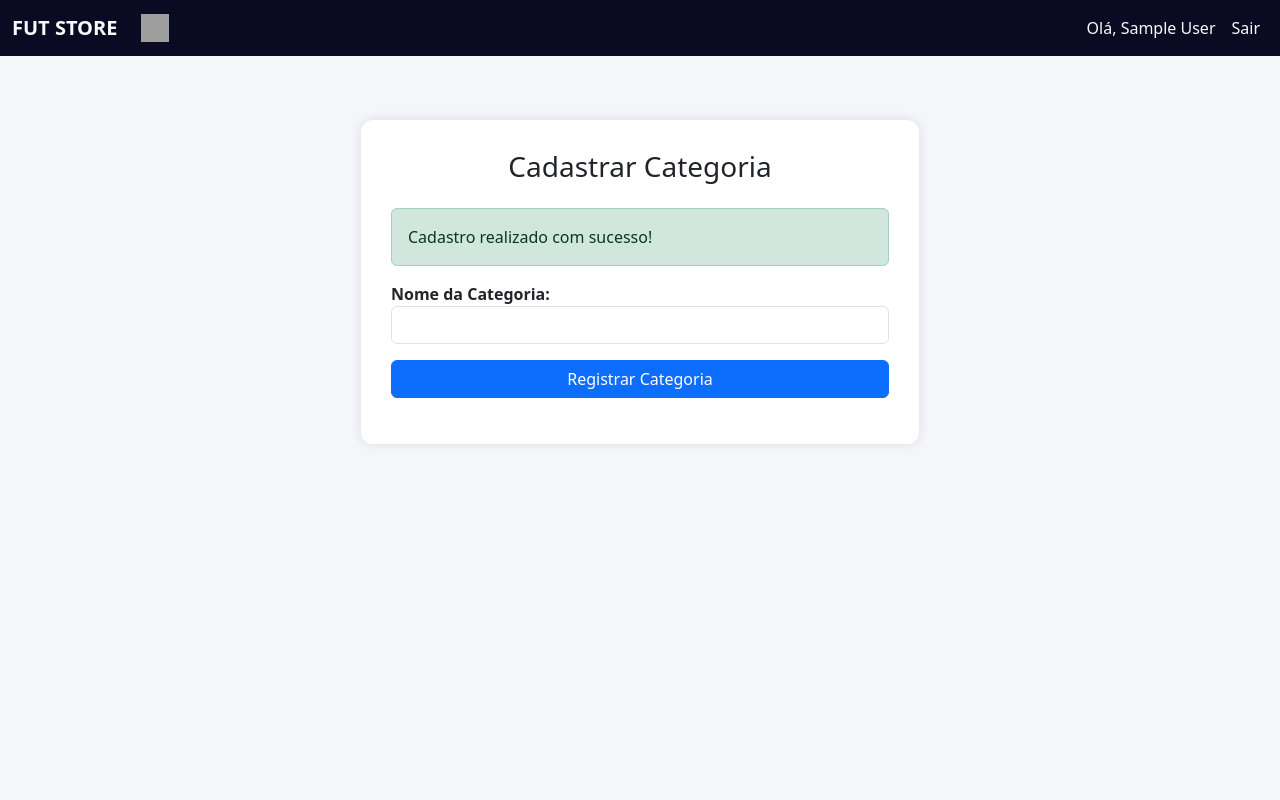
After one commit to Heitorarj/Projeto-Final---WEB2, a PHP site: page /views/Admin/categoriaCadastro.php in a window 1280 px wide. The commit adds this page. Run offline with PHP 8.4, Linux system fonts and the light colour scheme; the visitor is signed in with stand-in values (Sample User, id 1); grey boxes are pictures that could not be loaded.

Commit message:
Cadastro de fabricante e categoria

```diff
--- /dev/null
+++ b/views/Admin/categoriaCadastro.php
@@ -0,0 +1,57 @@
+<?php
+    include "headerAdmin.php";
+?>
+
+<!DOCTYPE html>
+<html lang="pt-BR">
+
+<head>
+    <meta charset="UTF-8">
+    <title>Cadastrar Categoria</title>
+
+    <link href="https://cdn.jsdelivr.net/npm/bootstrap@5.3.2/dist/css/bootstrap.min.css" rel="stylesheet">
+
+    <style>
+        body { background: #f4f6f9; }
+        .form-box {
+            background: white;
+            padding: 30px;
+            border-radius: 12px;
+            box-shadow: 0 0 12px rgba(0,0,0,0.1);
+            margin-top: 120px;
+        }
+    </style>
+</head>
+
+<body>
+
+<div class="container">
+    <div class="col-md-6 offset-md-3 form-box">
+
+        <h3 class="text-center mb-4">Cadastrar Categoria</h3>
+
+        <?php if (isset($_SESSION['sucesso'])): ?>
+            <div class="alert alert-success">
+                <?= $_SESSION['sucesso']; unset($_SESSION['sucesso']); ?>
+            </div>
+        <?php endif; ?>
+
+        <?php if (isset($_SESSION['erro'])): ?>
+            <div class="alert alert-danger">
+                <?= $_SESSION['erro']; unset($_SESSION['erro']); ?>
+            </div>
+        <?php endif; ?>
+
+        <form action="../../actions/categoria/salvarCategoria.php" method="POST">
+
+            <label class="fw-bold">Nome da Categoria:</label>
+            <input type="text" name="nome" class="form-control mb-3" required>
+
+            <button type="submit" class="btn btn-primary w-100">Registrar Categoria</button>
+        </form>
+
+    </div>
+</div>
+
+</body>
+</html>
```
Also changed, not shown: views/Admin/adminDashboard.php (+24 -2 lines), views/Admin/fabricanteCadastro.php (added, +57 -0 lines), views/Admin/produtoCadastro.php (+8 -2 lines).
